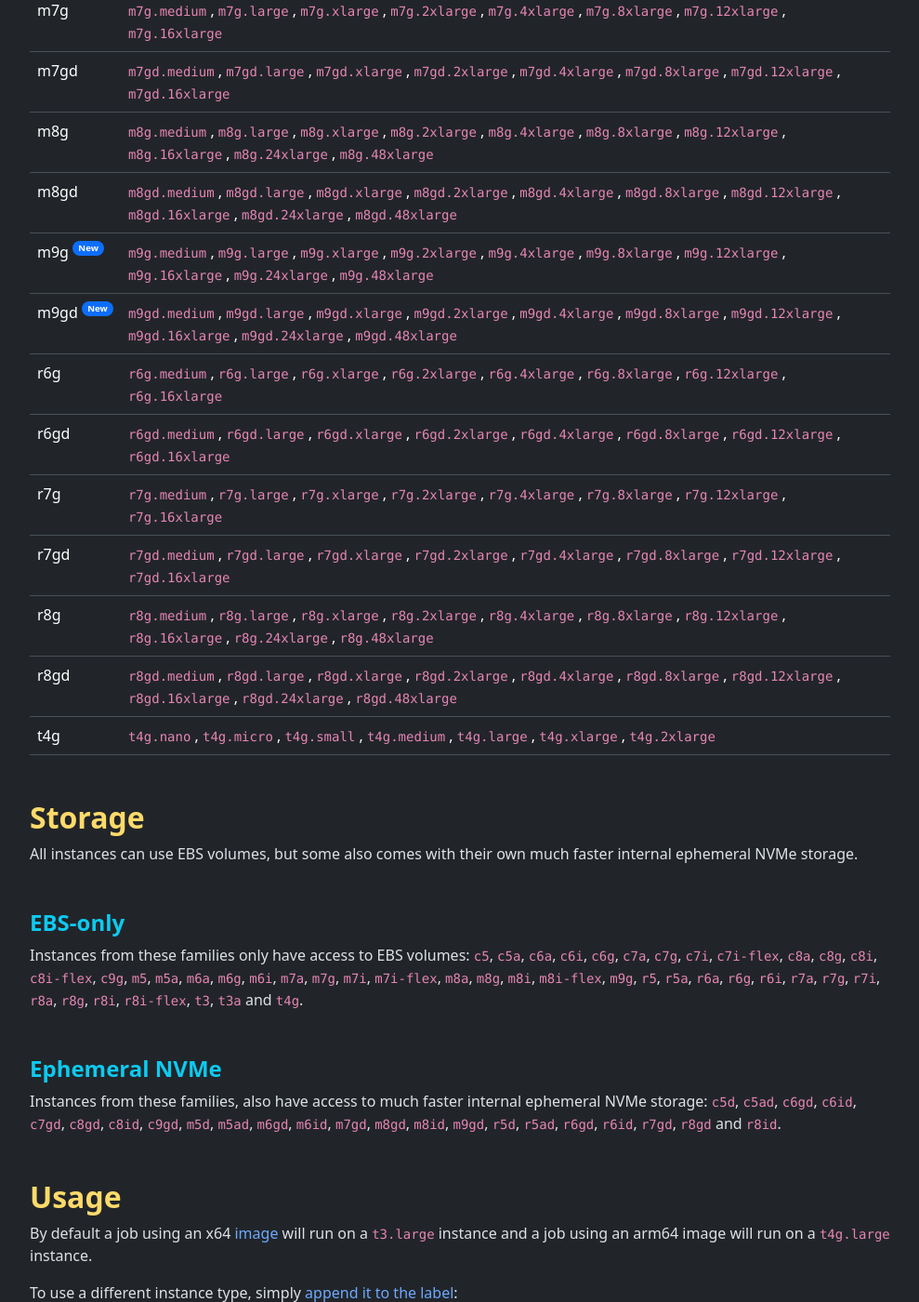
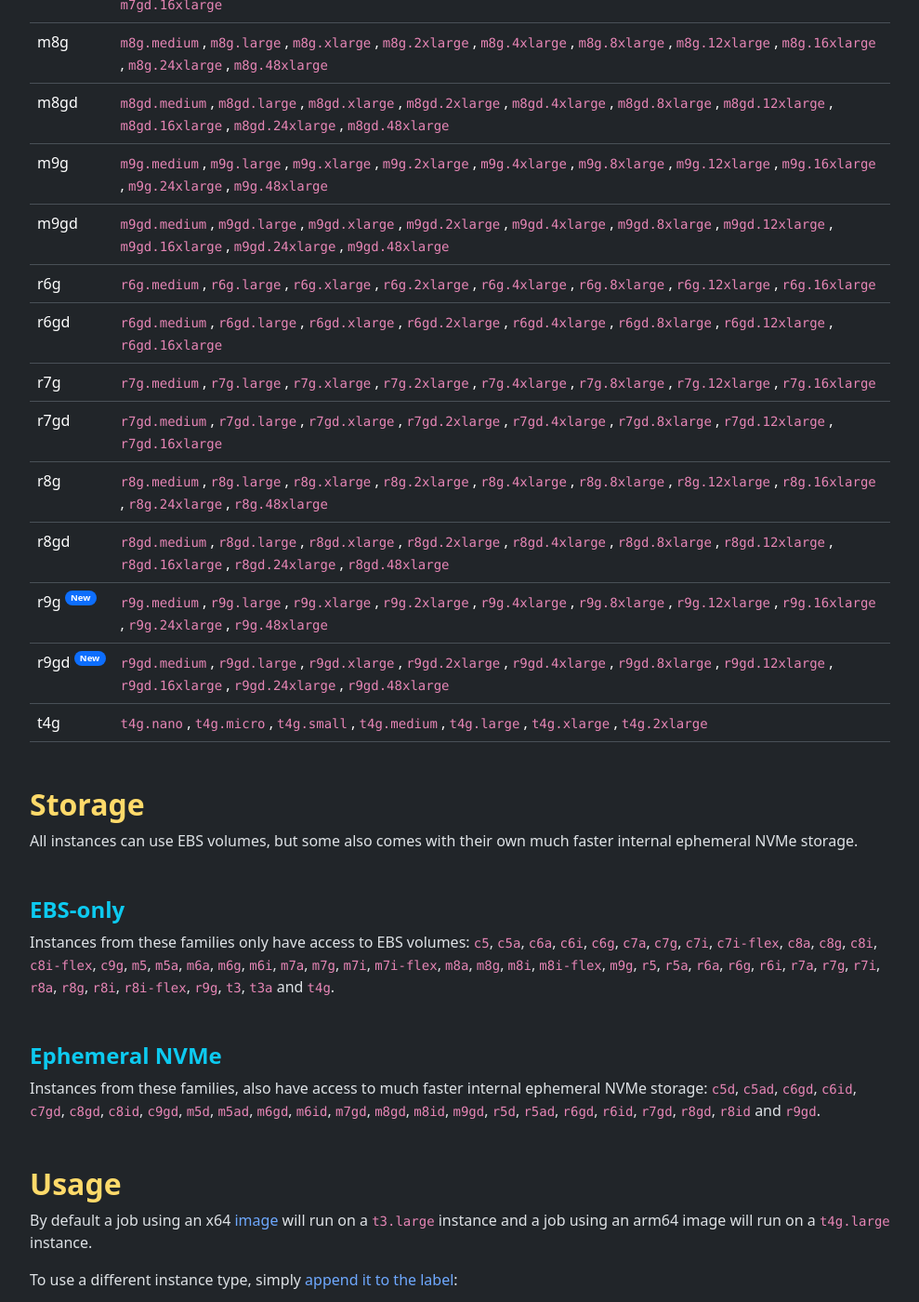
Before and after one commit to sprinters-sh/sprinters.sh, a Jekyll site: the page built from docs/instances.md, in a window 1280 px wide and 1400 px high, scrolled down 4288 px. Shown: the whole window at 93% size, without its empty margins (240-1229 px from the left). Built offline with Jekyll 4.4.1, drawn with Linux system fonts in a browser that asks for light colours; some of the changed text lies outside the part shown.

Commit message:
AWS r9g and r9gd instance support

```diff
--- a/_data/new.yml
+++ b/_data/new.yml
@@ -1,3 +1,9 @@
+- date: "2026-09-18"
+  title: "AWS <code>r9g</code> and <code>r9gd</code> instance support"
+  href: "/docs/instances#types"
+  image: "/assets/new/2026-09-18-r9gd.png"
+  details: "The newest generation of AWS Graviton-based memory-optimized instances with and without local NVMe storage are now available to run your jobs!"
+
 - date: "2026-07-21"
   title: "AWS <code>c9g</code>, <code>c9gd</code>, <code>m9g</code> and <code>m9gd</code> instance support"
   href: "/docs/instances#types"
--- a/docs/instances.md
+++ b/docs/instances.md
@@ -92,22 +92,24 @@
 | c7gd | `c7gd.medium` , `c7gd.large` , `c7gd.xlarge` , `c7gd.2xlarge` , `c7gd.4xlarge` , `c7gd.8xlarge` , `c7gd.12xlarge` , `c7gd.16xlarge` |
 | c8g | `c8g.medium` , `c8g.large` , `c8g.xlarge` , `c8g.2xlarge` , `c8g.4xlarge` , `c8g.8xlarge` , `c8g.12xlarge` , `c8g.16xlarge` , `c8g.24xlarge` , `c8g.48xlarge` |
 | c8gd | `c8gd.medium` , `c8gd.large` , `c8gd.xlarge` , `c8gd.2xlarge` , `c8gd.4xlarge` , `c8gd.8xlarge` , `c8gd.12xlarge` , `c8gd.16xlarge` , `c8gd.24xlarge` , `c8gd.48xlarge` |
-| <nobr>c9g <span class="badge badge-super rounded-pill text-bg-primary">New</span></nobr> | `c9g.medium` , `c9g.large` , `c9g.xlarge` , `c9g.2xlarge` , `c9g.4xlarge` , `c9g.8xlarge` , `c9g.12xlarge` , `c9g.16xlarge` , `c9g.24xlarge` , `c9g.48xlarge` |
-| <nobr>c9gd <span class="badge badge-super rounded-pill text-bg-primary">New</span></nobr> | `c9gd.medium` , `c9gd.large` , `c9gd.xlarge` , `c9gd.2xlarge` , `c9gd.4xlarge` , `c9gd.8xlarge` , `c9gd.12xlarge` , `c9gd.16xlarge` , `c9gd.24xlarge` , `c9gd.48xlarge` |
+| c9g | `c9g.medium` , `c9g.large` , `c9g.xlarge` , `c9g.2xlarge` , `c9g.4xlarge` , `c9g.8xlarge` , `c9g.12xlarge` , `c9g.16xlarge` , `c9g.24xlarge` , `c9g.48xlarge` |
+| c9gd | `c9gd.medium` , `c9gd.large` , `c9gd.xlarge` , `c9gd.2xlarge` , `c9gd.4xlarge` , `c9gd.8xlarge` , `c9gd.12xlarge` , `c9gd.16xlarge` , `c9gd.24xlarge` , `c9gd.48xlarge` |
 | m6g | `m6g.medium` , `m6g.large` , `m6g.xlarge` , `m6g.2xlarge` , `m6g.4xlarge` , `m6g.8xlarge` , `m6g.12xlarge` , `m6g.16xlarge` |
 | m6gd | `m6gd.medium` , `m6gd.large` , `m6gd.xlarge` , `m6gd.2xlarge` , `m6gd.4xlarge` , `m6gd.8xlarge` , `m6gd.12xlarge` , `m6gd.16xlarge` |
 | m7g | `m7g.medium` , `m7g.large` , `m7g.xlarge` , `m7g.2xlarge` , `m7g.4xlarge` , `m7g.8xlarge` , `m7g.12xlarge` , `m7g.16xlarge` |
 | m7gd | `m7gd.medium` , `m7gd.large` , `m7gd.xlarge` , `m7gd.2xlarge` , `m7gd.4xlarge` , `m7gd.8xlarge` , `m7gd.12xlarge` , `m7gd.16xlarge` |
 | m8g | `m8g.medium` , `m8g.large` , `m8g.xlarge` , `m8g.2xlarge` , `m8g.4xlarge` , `m8g.8xlarge` , `m8g.12xlarge` , `m8g.16xlarge` , `m8g.24xlarge` , `m8g.48xlarge` |
 | m8gd | `m8gd.medium` , `m8gd.large` , `m8gd.xlarge` , `m8gd.2xlarge` , `m8gd.4xlarge` , `m8gd.8xlarge` , `m8gd.12xlarge` , `m8gd.16xlarge` , `m8gd.24xlarge` , `m8gd.48xlarge` |
-| <nobr>m9g <span class="badge badge-super rounded-pill text-bg-primary">New</span></nobr> | `m9g.medium` , `m9g.large` , `m9g.xlarge` , `m9g.2xlarge` , `m9g.4xlarge` , `m9g.8xlarge` , `m9g.12xlarge` , `m9g.16xlarge` , `m9g.24xlarge` , `m9g.48xlarge` |
-| <nobr>m9gd <span class="badge badge-super rounded-pill text-bg-primary">New</span></nobr> | `m9gd.medium` , `m9gd.large` , `m9gd.xlarge` , `m9gd.2xlarge` , `m9gd.4xlarge` , `m9gd.8xlarge` , `m9gd.12xlarge` , `m9gd.16xlarge` , `m9gd.24xlarge` , `m9gd.48xlarge` |
+| m9g | `m9g.medium` , `m9g.large` , `m9g.xlarge` , `m9g.2xlarge` , `m9g.4xlarge` , `m9g.8xlarge` , `m9g.12xlarge` , `m9g.16xlarge` , `m9g.24xlarge` , `m9g.48xlarge` |
+| m9gd | `m9gd.medium` , `m9gd.large` , `m9gd.xlarge` , `m9gd.2xlarge` , `m9gd.4xlarge` , `m9gd.8xlarge` , `m9gd.12xlarge` , `m9gd.16xlarge` , `m9gd.24xlarge` , `m9gd.48xlarge` |
 | r6g | `r6g.medium` , `r6g.large` , `r6g.xlarge` , `r6g.2xlarge` , `r6g.4xlarge` , `r6g.8xlarge` , `r6g.12xlarge` , `r6g.16xlarge` |
 | r6gd | `r6gd.medium` , `r6gd.large` , `r6gd.xlarge` , `r6gd.2xlarge` , `r6gd.4xlarge` , `r6gd.8xlarge` , `r6gd.12xlarge` , `r6gd.16xlarge` |
 | r7g | `r7g.medium` , `r7g.large` , `r7g.xlarge` , `r7g.2xlarge` , `r7g.4xlarge` , `r7g.8xlarge` , `r7g.12xlarge` , `r7g.16xlarge` |
 | r7gd | `r7gd.medium` , `r7gd.large` , `r7gd.xlarge` , `r7gd.2xlarge` , `r7gd.4xlarge` , `r7gd.8xlarge` , `r7gd.12xlarge` , `r7gd.16xlarge` |
 | r8g | `r8g.medium` , `r8g.large` , `r8g.xlarge` , `r8g.2xlarge` , `r8g.4xlarge` , `r8g.8xlarge` , `r8g.12xlarge` , `r8g.16xlarge` , `r8g.24xlarge` , `r8g.48xlarge` |
 | r8gd | `r8gd.medium` , `r8gd.large` , `r8gd.xlarge` , `r8gd.2xlarge` , `r8gd.4xlarge` , `r8gd.8xlarge` , `r8gd.12xlarge` , `r8gd.16xlarge` , `r8gd.24xlarge` , `r8gd.48xlarge` |
+| <nobr>r9g <span class="badge badge-super rounded-pill text-bg-primary">New</span></nobr> | `r9g.medium` , `r9g.large` , `r9g.xlarge` , `r9g.2xlarge` , `r9g.4xlarge` , `r9g.8xlarge` , `r9g.12xlarge` , `r9g.16xlarge` , `r9g.24xlarge` , `r9g.48xlarge` |
+| <nobr>r9gd <span class="badge badge-super rounded-pill text-bg-primary">New</span></nobr> | `r9gd.medium` , `r9gd.large` , `r9gd.xlarge` , `r9gd.2xlarge` , `r9gd.4xlarge` , `r9gd.8xlarge` , `r9gd.12xlarge` , `r9gd.16xlarge` , `r9gd.24xlarge` , `r9gd.48xlarge` |
 | t4g | `t4g.nano` , `t4g.micro` , `t4g.small` , `t4g.medium` , `t4g.large` , `t4g.xlarge` , `t4g.2xlarge` |
 {: .table #instance-types }
 
@@ -121,7 +123,7 @@
 Instances from these families only have access to EBS volumes:
 `c5`, `c5a`, `c6a`, `c6i`, `c6g`, `c7a`, `c7g`, `c7i`, `c7i-flex`, `c8a`, `c8g`, `c8i`, `c8i-flex`, `c9g`,
 `m5`, `m5a`, `m6a`, `m6g`, `m6i`, `m7a`, `m7g`, `m7i`, `m7i-flex`, `m8a`, `m8g`, `m8i`, `m8i-flex`, `m9g`,
-`r5`, `r5a`, `r6a`, `r6g`, `r6i`, `r7a`, `r7g`, `r7i`, `r8a`, `r8g`, `r8i`, `r8i-flex`,
+`r5`, `r5a`, `r6a`, `r6g`, `r6i`, `r7a`, `r7g`, `r7i`, `r8a`, `r8g`, `r8i`, `r8i-flex`, `r9g`,
 `t3`, `t3a` and `t4g`.
 
 {% include h3.html id="ephemeral" text="Ephemeral NVMe" %}
@@ -129,7 +131,7 @@
 Instances from these families, also have access to much faster internal ephemeral NVMe storage:
 `c5d`, `c5ad`, `c6gd`, `c6id`, `c7gd`, `c8gd`, `c8id`, `c9gd`,
 `m5d`, `m5ad`, `m6gd`, `m6id`, `m7gd`, `m8gd`, `m8id`, `m9gd`,
-`r5d`, `r5ad`, `r6gd`, `r6id`, `r7gd`, `r8gd` and `r8id`.
+`r5d`, `r5ad`, `r6gd`, `r6id`, `r7gd`, `r8gd`, `r8id` and `r9gd`.
 
 {% include h2.html text="Usage" %}
 
--- a/index.html
+++ b/index.html
@@ -69,7 +69,7 @@
             <div class="col">
                 <a href="/docs/instances#types" class="link-light d-inline-block">
                     <i class="bi bi-cpu fs-2 fs-md-0 text-warning-emphasis"></i><br>
-                    <span class="fs-2 fs-md-0 fw-semibold text-warning lh-sm">588</span><br>
+                    <span class="fs-2 fs-md-0 fw-semibold text-warning lh-sm">608</span><br>
                     <span class="fs-8 fs-md-6 fw-bold">EC2 instance types</span>
                 </a>
             </div>
--- a/pricing.html
+++ b/pricing.html
@@ -21,7 +21,7 @@
             <div class="text-start d-inline-block">
                 <ul class="lh-lg fw-bold ps-0" style="list-style: none;">
                     <li><i class="bi bi-check-lg text-success-emphasis"></i> Easy click-through <a href="/docs/setup">setup</a></li>
-                    <li><i class="bi bi-check-lg text-success-emphasis"></i> 588 <a href="/docs/label#instance-type">x64</a> and <a href="/docs/label#instance-type">arm64</a> instance types</li>
+                    <li><i class="bi bi-check-lg text-success-emphasis"></i> 608 <a href="/docs/label#instance-type">x64</a> and <a href="/docs/label#instance-type">arm64</a> instance types</li>
                     <li><i class="bi bi-check-lg text-success-emphasis"></i> From <a href="/docs/label#instance-type">1 to 384 vCPUs</a> per job</li>
                     <li><i class="bi bi-check-lg text-success-emphasis"></i> From <a href="/docs/label#instance-type">0.5 to 3072 GiB RAM</a> per job</li>
                     <li><i class="bi bi-check-lg text-success-emphasis"></i> From <a href="/docs/volumes">1 to 65536 GiB temp disk space</a> per job</li>
```
Also changed, not shown: other parts of docs/instances.md (+1 -1 lines), other parts of index.html (+1 -1 lines), docs/label.md (+1 -1 lines), assets/new/2026-09-18-r9gd.png (added).
